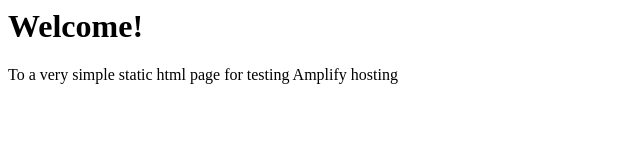
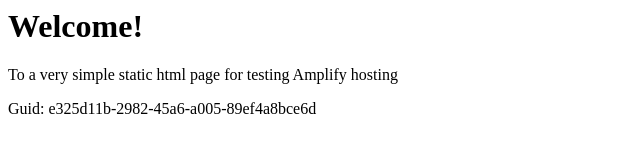
Before and after one commit to aws-aemilia-iad/Github-PR-Commit-Integration-Test-DoNotTouch-GithubWebhookPreviewCanaryTest-v1-prod-us-east-1, a website: page src/index.html in a window 1280 px wide. Shown: the whole page, without its empty margins (0-640 px from the left). Drawn offline with Linux system fonts and the light colour scheme.

Commit message:
commit from integ tests

```diff
--- a/src/index.html
+++ b/src/index.html
@@ -1,3 +1,5 @@
+
+
 <html lang="en">
 
 <head>
@@ -10,6 +12,6 @@
 <body>
     <h1>Welcome!</h1>
     <p>To a very simple static html page for testing Amplify hosting</p>
-</body>
+    <p>Guid: e325d11b-2982-45a6-a005-89ef4a8bce6d</p></body>
 
 </html>
```
